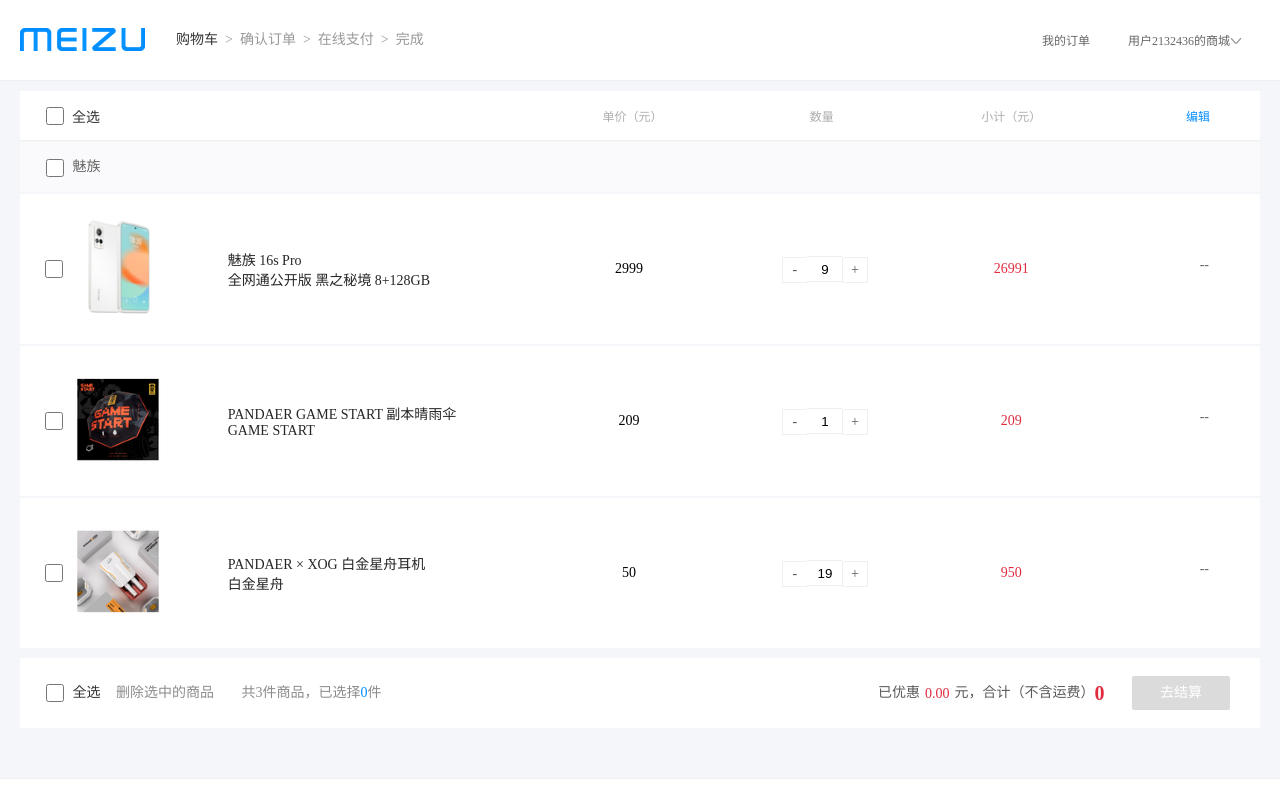
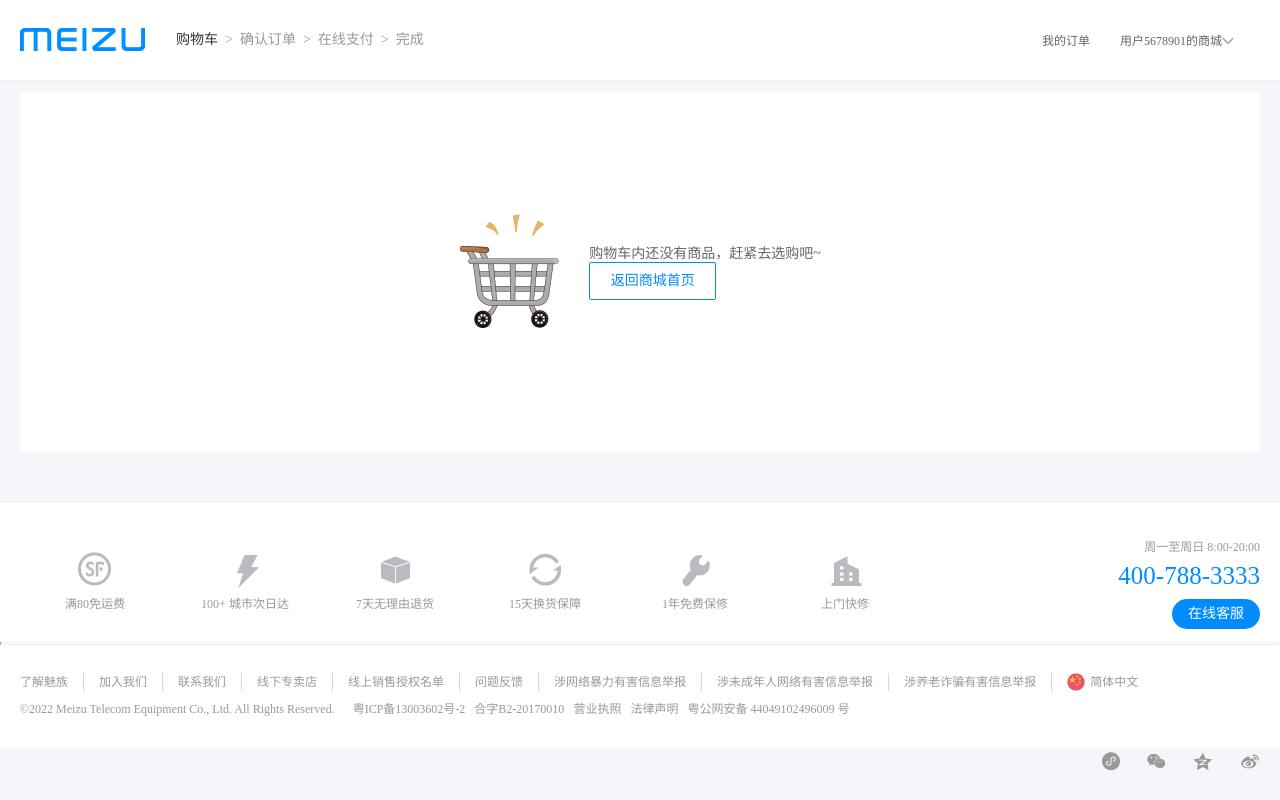
Before and after one commit to 0407sakura/MEIZU_cart, a website: page src/index.html in a window 1280 px wide. Shown: the top 800 px of the page. Drawn offline with nearby package versions, Linux system fonts and the light colour scheme; files that its build step writes are made by us from their sources.

Commit message:
03.购物车

```diff
--- a/src/index.html
+++ b/src/index.html
@@ -32,11 +32,8 @@
                     <a href="./html/dingdan.html">我的订单</a>
                 </li>
                 <li class="user">
-                    <ul >
-                        <a href="./html/shangcheng.html">
-                            <!-- 这里是商城 -->
-                            <span id="user-num">用户212222</span>的商城<span class="iconfont icon-jiantouxia" id="personal"></span>
-                        </a>
+                    <ul id="user-hidden">
+                        <li id="user-show"><a href="./html/shangcheng.html"><!-- 这里是商城 -->用户<span id="user-num"></span>的商城<span class="iconfont icon-jiantouxia" id="personal"></span></a></li>
                         <li><a href="">地址管理</a></li>
                         <li><a href="">我的收藏</a></li>
                         <li><a href="">我的回购金</a></li>
--- a/src/js/cart_login.js
+++ b/src/js/cart_login.js
@@ -1,4 +1,4 @@
-
+$.cookie("logined","12345678901");//这是测试的免登录用户名,一般是手机号
 
 
 class Islog{
@@ -10,8 +10,8 @@
     //初始化数据
     init(){
         //先获取免登录中cookie的用户名
-        let cookie_log = $.cookie('logined') ? $.cookie('logined') : '';
-
+        let login = $.cookie('logined') ? $.cookie('logined') : '';
+        let cookie_log = login.substr(4,7);//手机号11位，这里只需要7位，截取后7位，作为用户编号
         //从cookie中获取商品
         let cookie_num = $.cookie('products') ? $.cookie('products') : '';
 
@@ -20,16 +20,15 @@
             $('.h-empty-right').css('display','none');
             $('.nolog').css('display','none');
             $('.header-right').css('display','block');
-            $('user-num').text(cookie_log);
+            $('#user-num').text(cookie_log);
             // 获取退出按钮
             $('#back').click = function(){
                 cookie.remove('logined',{path : '/'});
                 that.init();
             }
 
-
             //获取商品数量，判断购物车是否有商品
-            if(1){
+            if(0){
                 $('.m-center').css('display','block');
                 $('.noshop').css('display','none');
             }else{
--- a/src/sass/cart_index.scss
+++ b/src/sass/cart_index.scss
@@ -76,7 +76,7 @@
                 }
             }
 
-            .user {
+            .user{
                 width: 150px;
                 float: right;
                 height: 40px;
@@ -86,38 +86,54 @@
                 font-weight: 400;
                 text-align: center;
 
-                ul {
+                #user-hidden{
                     background-color: white;
                     position: relative;
+                    li{
 
-                    a {
-                        color: #666;
-                        vertical-align: middle;
-                    }
-
-                    li {
+                        padding: 0 20px;
                         text-align: left;
-                        padding: 0 20px;
                         height: 35px;
                         line-height: 35px;
                         color: #999;
+                        vertical-align: middle;
+                        a{
+                            vertical-align: middle;
+                        }
+
                     }
+                    #user-show{
+                        height: 40px;
+                        line-height: 40px;
+                        padding: 0 10px;
+                        a{
+                            color: #666;
+                            vertical-align: middle;
+
+                        }
+
+                    }
+
                 }
-            }
-
-            :hover {
+            }:hover{
                 overflow: visible;
-                ul {
+                #user-hidden{
                     border: 1px solid #BDBDBD;
-                    a {
-                        color: #008cff;
-                    }
+                    // border-top: 0px solid;
                     li {
                         a {
                             color: #999;
                             vertical-align: middle;
                         }
+
                     }
+                    #user-show{
+                        a{
+                            color: #008cff;
+                        }
+
+                    }
+
                 }
             }
         }
```
Also changed, not shown: css/cart_index.css (deleted), dist/css/cart_index.min.css, dist/index.html, dist/js/cart_login.min.js.
